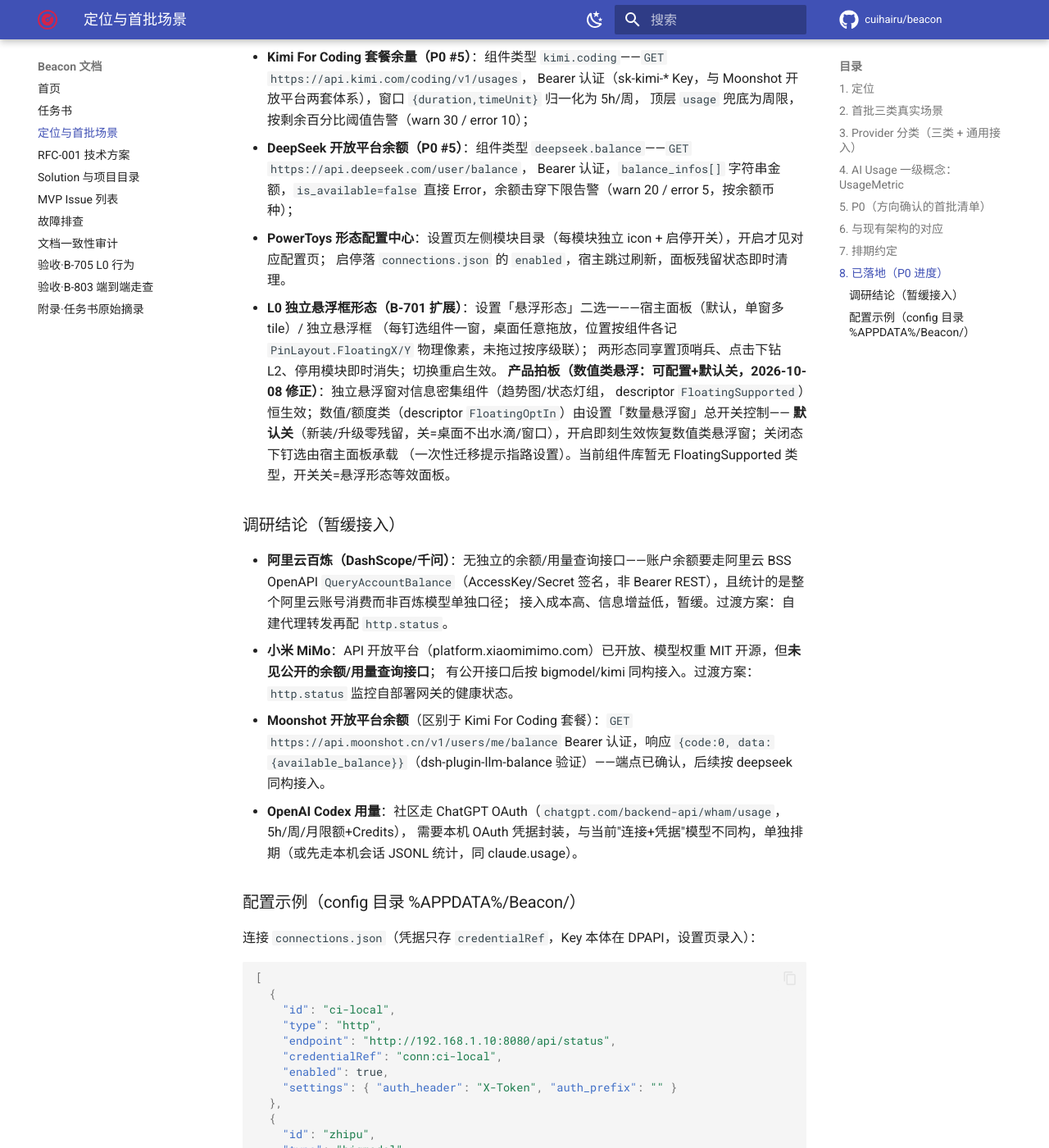
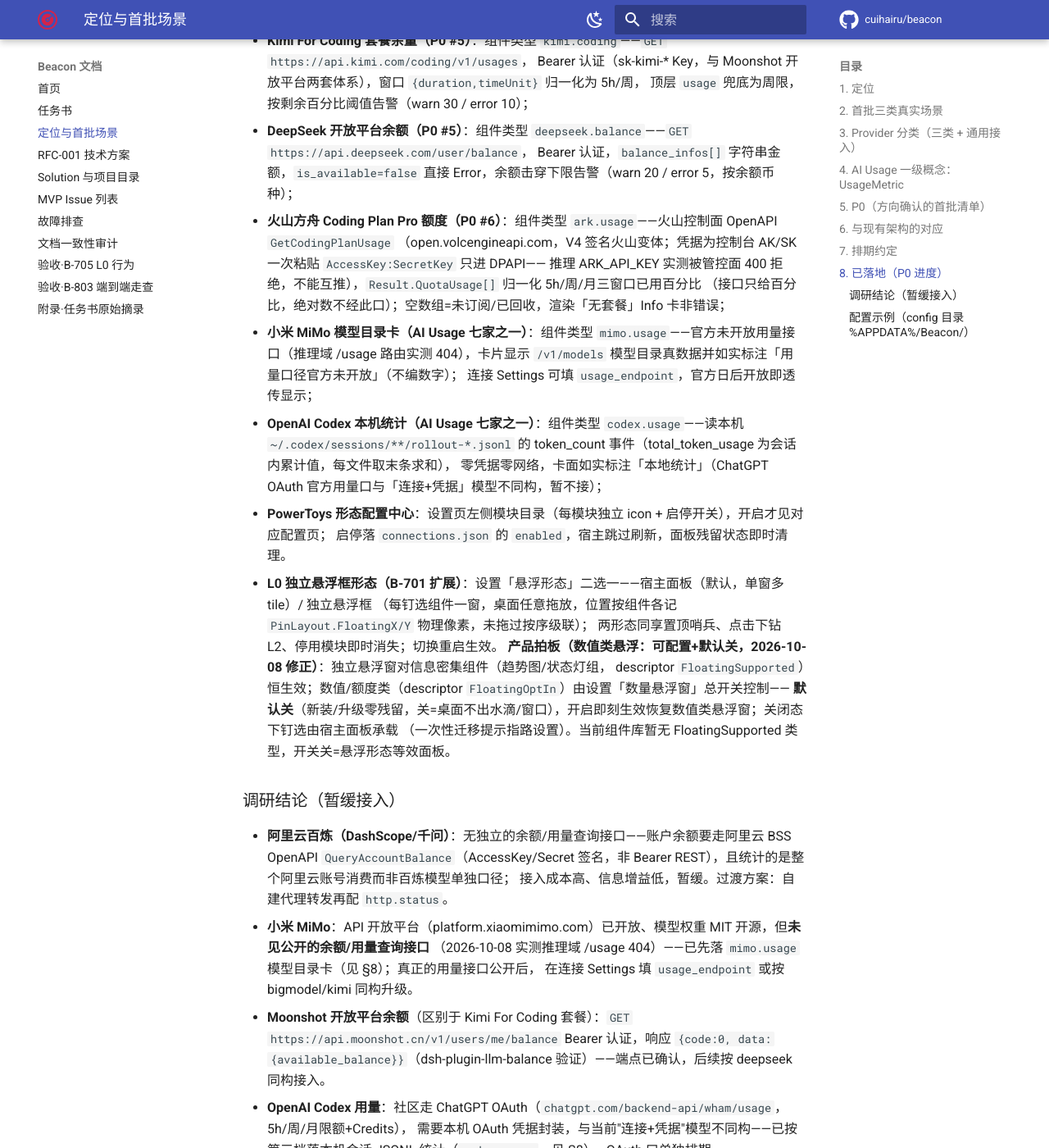
Before and after one commit to cuihairu/beacon, an MkDocs documentation site: the page built from docs/positioning.md, in a window 1280 px wide and 1400 px high, scrolled down 4423 px. Shown: the whole window at 82% size. Built offline with MkDocs 1.6.1 and Material for MkDocs 9.7.7, drawn with Linux system fonts in a browser that asks for light colours; comment, search, counter and statistics services are not loaded; some of the changed text lies outside the part shown.

Commit message:
docs(positioning): §8 回写方舟/MiMo/Codex 三家落地与配置示例同步——§8 已落地补 ark.usage（GetCodingPlanUsage V4 签名/AK:SK 只进 DPAPI/三窗口百分比/空数组=无套餐 Info 卡）、mimo.usage（用量口实测 404→模型目录真数据 usage_source=unavailable 如实口径/usage_endpoint 预留）、codex.usage（本机 rollout token_count 末值累计 source=local 本地统计口径）；§6 对应表已落地清单补 http.quota 与三家；§8 调研结论 MiMo/Codex 从「暂缓」改为已按降级口径落地（保留百炼/Moonshot 暂缓）；connections/widgets 配置示例补三家连接与组件条目（tier 按实现 SuggestedTier：ark/mimo=ci、codex=static，days 默认 7）+ settings 说明补 AK/SK 与 usage_endpoint；摘要示例按源码实文校对（codex=会话数在 tok 前、ark=5h/周/月三窗口）。码超前于文档回写，docs-only 无代码改动

````diff
--- a/docs/positioning.md
+++ b/docs/positioning.md
@@ -133,7 +133,7 @@
 | 刷新 | `RefreshScheduler` 分层调度（状态与额度的窗口粒度可复用） |
 | 通知 | `NotificationEngine` + Toast（B-5xx 已接） |
 | Actions | `IActionExecutor` + `ActionRunner`（重跑/取消类动作落点已有） |
-| Usage Provider、Generic HTTP | **已落地**：http.status / bigmodel.usage / claude.usage / kimi.coding / deepseek.balance（§8，详细进度） |
+| Usage Provider、Generic HTTP | **已落地**：http.status / http.quota / bigmodel.usage / claude.usage / kimi.coding / deepseek.balance / ark.usage / mimo.usage / codex.usage（§8，详细进度） |
 | Machine Provider | 未实现——M5 收口后并入 [mvp-issues](mvp-issues.md) |
 
 ## 7. 排期约定
@@ -161,6 +161,16 @@
   顶层 `usage` 兜底为周限，按剩余百分比阈值告警（warn 30 / error 10）；
 - **DeepSeek 开放平台余额（P0 #5）**：组件类型 `deepseek.balance`——`GET https://api.deepseek.com/user/balance`，
   Bearer 认证，`balance_infos[]` 字符串金额，`is_available=false` 直接 Error，余额击穿下限告警（warn 20 / error 5，按余额币种）；
+- **火山方舟 Coding Plan Pro 额度（P0 #6）**：组件类型 `ark.usage`——火山控制面 OpenAPI `GetCodingPlanUsage`
+  （open.volcengineapi.com，V4 签名火山变体；凭据为控制台 AK/SK 一次粘贴 `AccessKey:SecretKey` 只进 DPAPI——
+  推理 ARK_API_KEY 实测被管控面 400 拒绝，不能互推），`Result.QuotaUsage[]` 归一化 5h/周/月三窗口已用百分比
+  （接口只给百分比，绝对数不经此口）；空数组=未订阅/已回收，渲染「无套餐」Info 卡非错误；
+- **小米 MiMo 模型目录卡（AI Usage 七家之一）**：组件类型 `mimo.usage`——官方未开放用量接口（推理域
+  /usage 路由实测 404），卡片显示 `/v1/models` 模型目录真数据并如实标注「用量口径官方未开放」（不编数字）；
+  连接 Settings 可填 `usage_endpoint`，官方日后开放即透传显示；
+- **OpenAI Codex 本机统计（AI Usage 七家之一）**：组件类型 `codex.usage`——读本机
+  `~/.codex/sessions/**/rollout-*.jsonl` 的 token_count 事件（total_token_usage 为会话内累计值，每文件取末条求和），
+  零凭据零网络，卡面如实标注「本地统计」（ChatGPT OAuth 官方用量口与「连接+凭据」模型不同构，暂不接）；
 - **PowerToys 形态配置中心**：设置页左侧模块目录（每模块独立 icon + 启停开关），开启才见对应配置页；
   启停落 `connections.json` 的 `enabled`，宿主跳过刷新，面板残留状态即时清理。
 - **L0 独立悬浮框形态（B-701 扩展）**：设置「悬浮形态」二选一——宿主面板（默认，单窗多 tile）/ 独立悬浮框
@@ -176,12 +186,14 @@
 - **阿里云百炼（DashScope/千问）**：无独立的余额/用量查询接口——账户余额要走阿里云 BSS OpenAPI
   `QueryAccountBalance`（AccessKey/Secret 签名，非 Bearer REST），且统计的是整个阿里云账号消费而非百炼模型单独口径；
   接入成本高、信息增益低，暂缓。过渡方案：自建代理转发再配 `http.status`。
-- **小米 MiMo**：API 开放平台（platform.xiaomimimo.com）已开放、模型权重 MIT 开源，但**未见公开的余额/用量查询接口**；
-  有公开接口后按 bigmodel/kimi 同构接入。过渡方案：`http.status` 监控自部署网关的健康状态。
+- **小米 MiMo**：API 开放平台（platform.xiaomimimo.com）已开放、模型权重 MIT 开源，但**未见公开的余额/用量查询接口**
+  （2026-10-08 实测推理域 /usage 404）——已先落 `mimo.usage` 模型目录卡（见 §8）；真正的用量接口公开后，
+  在连接 Settings 填 `usage_endpoint` 或按 bigmodel/kimi 同构升级。
 - **Moonshot 开放平台余额**（区别于 Kimi For Coding 套餐）：`GET https://api.moonshot.cn/v1/users/me/balance`
   Bearer 认证，响应 `{code:0, data:{available_balance}}`（dsh-plugin-llm-balance 验证）——端点已确认，后续按 deepseek 同构接入。
 - **OpenAI Codex 用量**：社区走 ChatGPT OAuth（`chatgpt.com/backend-api/wham/usage`，5h/周/月限额+Credits），
-  需要本机 OAuth 凭据封装，与当前"连接+凭据"模型不同构，单独排期（或先走本机会话 JSONL 统计，同 claude.usage）。
+  需要本机 OAuth 凭据封装，与当前"连接+凭据"模型不同构——已按第三档落本机会话 JSONL 统计（`codex.usage`，见 §8），
+  OAuth 口单独排期。
 
 ### 配置示例（config 目录 %APPDATA%/Beacon/）
 
@@ -223,13 +235,36 @@
     "endpoint": null,
     "credentialRef": "conn:deepseek",
     "enabled": true
+  },
+  {
+    "id": "ark",
+    "type": "ark",
+    "endpoint": null,
+    "credentialRef": "conn:ark",
+    "enabled": true
+  },
+  {
+    "id": "mimo",
+    "type": "mimo",
+    "endpoint": null,
+    "credentialRef": "conn:mimo",
+    "enabled": true,
+    "settings": { "usage_endpoint": "" }
+  },
+  {
+    "id": "codex-local",
+    "type": "codex",
+    "endpoint": null,
+    "enabled": true
   }
 ]
 ```
 
 `http` 连接 settings：`auth_header`（默认 `Authorization`）、`auth_prefix`（默认 `"Bearer "`，可置空）；
 `bigmodel` 连接 endpoint 可空（自动用官方监控接口），认证默认裸 Key（不带前缀）；
-`claude` 连接零凭据零网络（endpoint 可填自定义会话目录）；`kimi`/`deepseek` endpoint 可空走官方接口，Bearer 认证。
+`claude` 连接零凭据零网络（endpoint 可填自定义会话目录）；`kimi`/`deepseek` endpoint 可空走官方接口，Bearer 认证；
+`ark` 凭据为控制台 AK/SK（`AccessKey:SecretKey` 一次粘贴，只进 DPAPI）；`mimo` endpoint 可空走官方推理域，
+`usage_endpoint` 留给官方日后开放的用量口（填了即透传显示）；`codex` 零凭据零网络（endpoint 可填自定义会话目录）。
 
 组件 `widgets.json`：
 
@@ -293,6 +328,27 @@
     "connectionId": "deepseek",
     "refreshTier": "default",
     "config": { "label": "DeepSeek", "warn_below": "20", "error_below": "5" }
+  },
+  {
+    "id": "ark.usage:ark",
+    "type": "ark.usage",
+    "connectionId": "ark",
+    "refreshTier": "ci",
+    "config": { "label": "方舟", "warn_percent": "60", "error_percent": "90" }
+  },
+  {
+    "id": "mimo.usage:mimo",
+    "type": "mimo.usage",
+    "connectionId": "mimo",
+    "refreshTier": "ci",
+    "config": { "label": "MiMo" }
+  },
+  {
+    "id": "codex.usage:codex",
+    "type": "codex.usage",
+    "connectionId": "codex-local",
+    "refreshTier": "static",
+    "config": { "label": "Codex", "days": "1" }
   }
 ]
 ```
@@ -302,3 +358,6 @@
 `claude.usage` 摘要形如 `Claude · 今日 · $1.00 · 2.5K tok · 12 条`（costUSD 缺失时只报 token，不自行估价）。
 `kimi.coding` 摘要形如 `Pro · 5h 剩25% · 周 剩55%`，剩余百分比越低越差。
 `deepseek.balance` 摘要形如 `DeepSeek · ¥110.00（含赠 ¥10.00）`，币种 CNY/USD 自适应。
+`ark.usage` 摘要形如 `方舟 · 5h 42% · 周 8% · 月 3%`（接口只给百分比，级别取各窗口最差者过阈值）；`mimo.usage`
+摘要形如 `MiMo · 3 模型可用 · 用量口径官方未开放`；`codex.usage` 摘要形如 `Codex · 今日 · 8 会话 · 12.3K tok · 本地统计`
+（`days` 默认 7，`days=1` 显示「今日」）。
````
